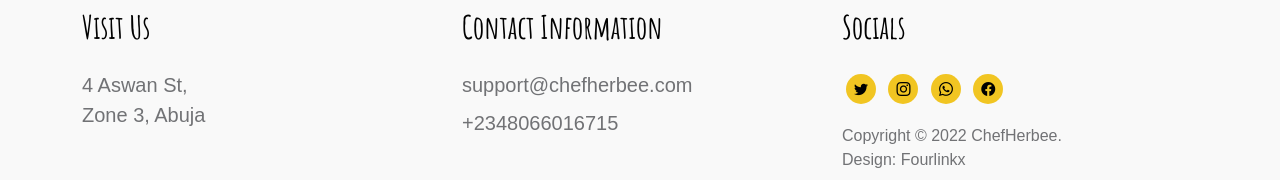
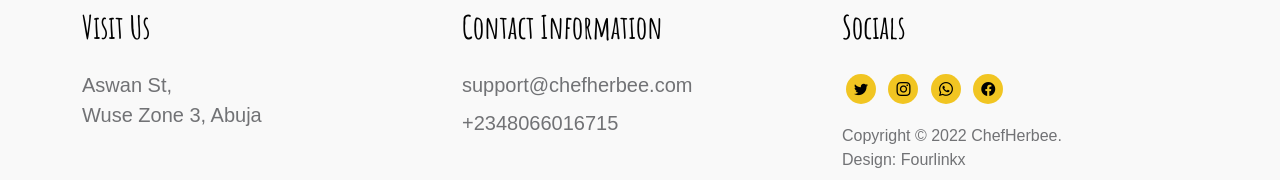
Before and after one commit to Sunnyjoe101/Sunnyjoe101.github.io, a plain HTML site: page index.html in a window 1280 px wide. Shown: the part 6591-6771 px from the top of the page. Drawn offline with Linux system fonts and the light colour scheme.

Commit message:
Update index.html

```diff
--- a/index.html
+++ b/index.html
@@ -562,8 +562,8 @@ Free Bootstrap 5 HTML Template
                         <div class="col-lg-4 col-md-6 col-12">
                             <h4 class="mb-4">Visit Us</h4>
 
-                            <p> 4 Aswan St,
-                            <br> Zone 3, Abuja</p>
+                            <p> Aswan St,
+                            <br> Wuse Zone 3, Abuja</p>
                         </div>
 
                         <div class="col-lg-4 col-md-6 col-12 my-4 my-lg-0 my-md-0">
```
